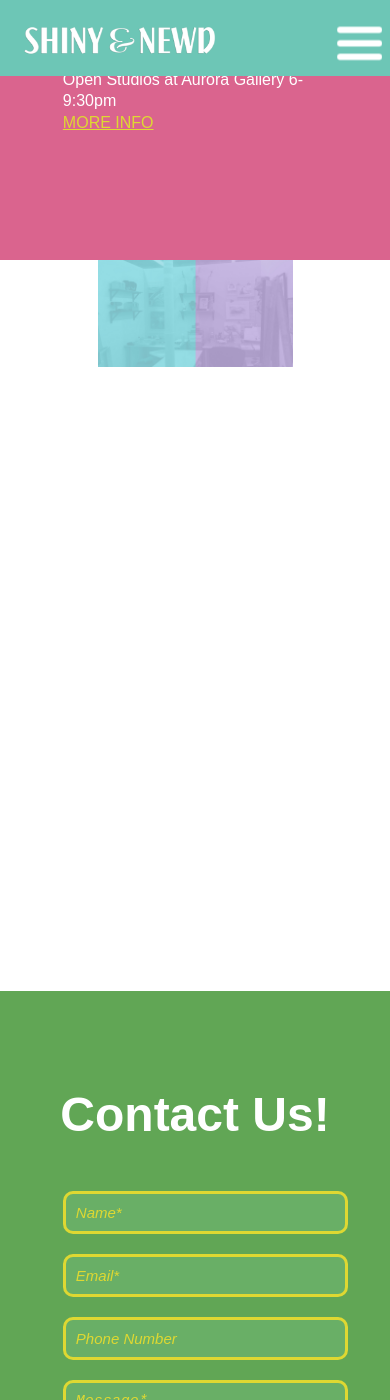
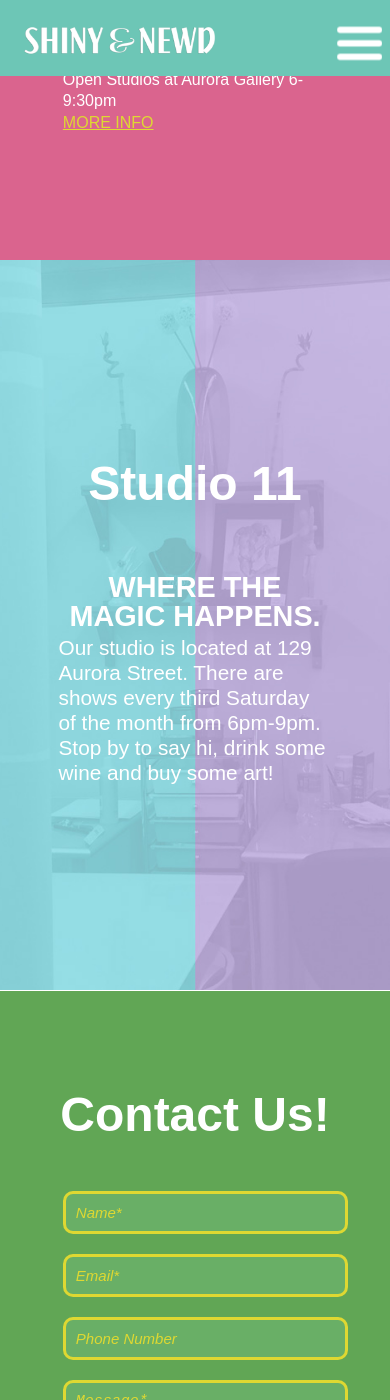
Before and after one commit to rachyrach/shinyandnewd, a Jekyll site: the page built from index.html, in a window 390 px wide and 1400 px high, scrolled down 3720 px. Built offline with Jekyll 4.4.1, drawn with Linux system fonts in a browser that asks for light colours; Markdown is read by kramdown in place of the engine named in the settings.

Commit message:
background-size: auto 100%;
background-size: auto 100%;

```diff
--- a/css/main.css
+++ b/css/main.css
@@ -334,7 +334,7 @@ background: url(../img/studio.jpg) 50% 0 no-repeat fixed;
 	color: #fff;
     text-align: center;
     font-style: bold;
-    background-size: 50%;
+    background-size: auto 100%;
 }
 }
 
```
